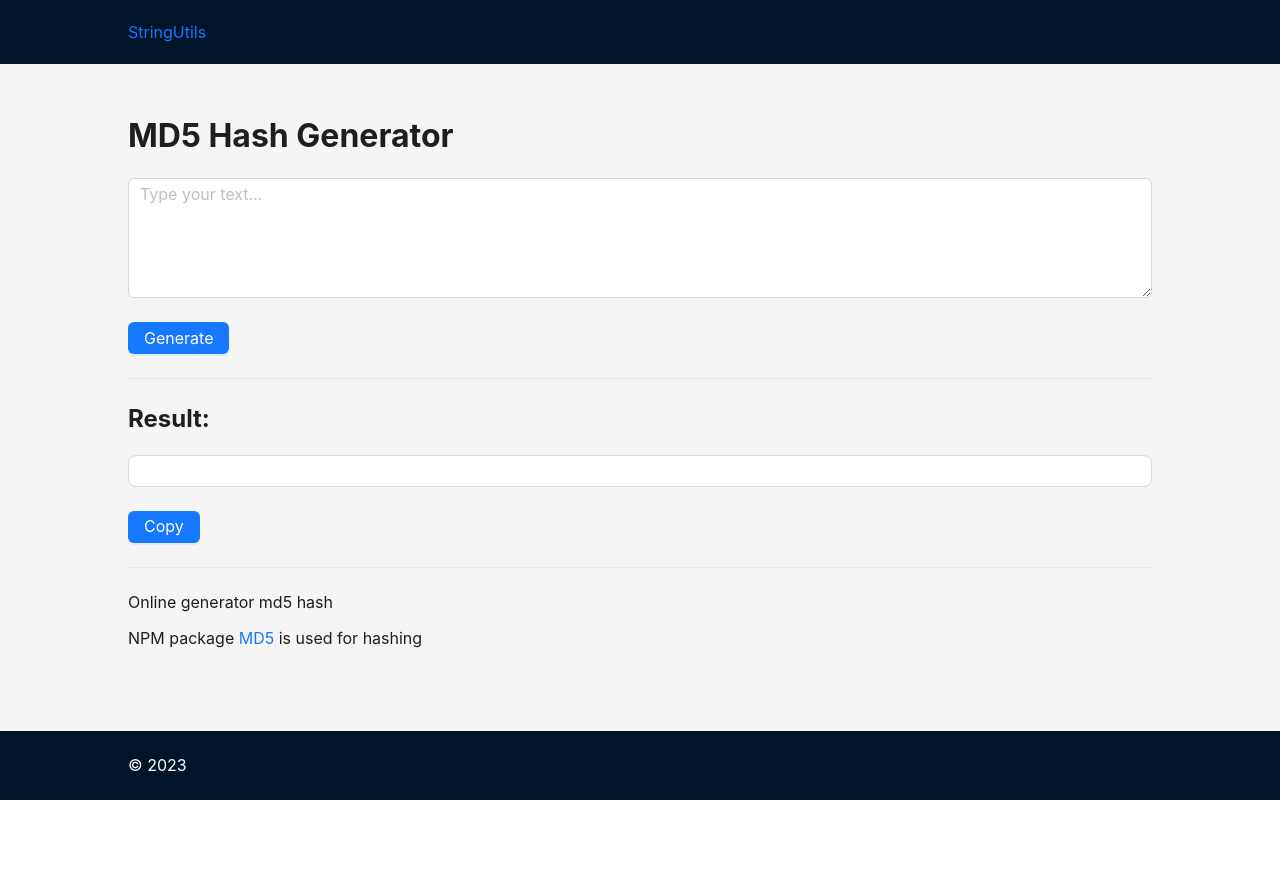
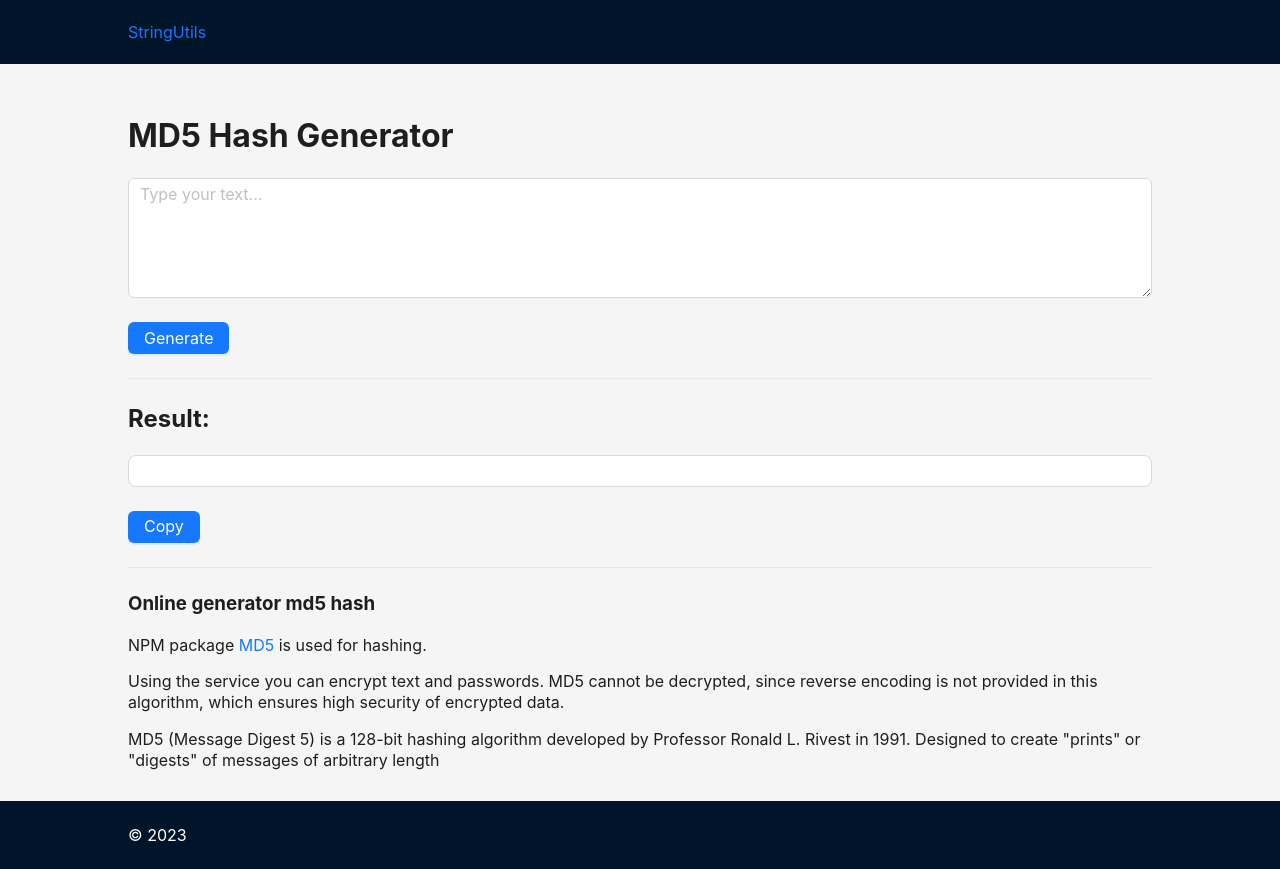
Before and after one commit to igorrybalko/StringUtils, a React (Vite) app: page /md5-generator in a window 1280 px wide. Before the commit the page ends 800 px from the top, so only its background shows below. Built offline with nearby package versions, Linux system fonts and the light colour scheme.

Commit message:
added txt

```diff
--- a/src/views/Base64DecodePage.tsx
+++ b/src/views/Base64DecodePage.tsx
@@ -34,8 +34,14 @@ export default function Base64DecodePage() {
   <div>
    <Helmet>
     <title>Base64 Decode Online</title>
-        <meta name="description" content="Decode a string from Base64 format online" />
-        <link rel="canonical" href={import.meta.env.VITE_SITE_URL + '/base64-decode'} />
+    <meta
+     name='description'
+     content='Decode a string from Base64 format online'
+    />
+    <link
+     rel='canonical'
+     href={import.meta.env.VITE_SITE_URL + '/base64-decode'}
+    />
    </Helmet>
    {contextHolder}
    <h1>Base64 Decode</h1>
@@ -65,6 +71,7 @@ export default function Base64DecodePage() {
    </Button>
    <Divider />
    <div>
+    <p>
      Decoding is done using the{' '}
      <a
       href='https://developer.mozilla.org/en-US/docs/Web/API/atob'
@@ -74,6 +81,8 @@ export default function Base64DecodePage() {
       atob()
      </a>{' '}
      function
+    </p>
+    <p>The service allows you to decode text (string) encoded in Base64</p>
    </div>
   </div>
  );
--- a/src/views/Base64EncodePage.tsx
+++ b/src/views/Base64EncodePage.tsx
@@ -58,7 +58,7 @@ export default function Base64EncodePage() {
       </Button>
       <Divider />
       <div>
-        <p>Encode a string to Base64 online</p>
+        <h3>Encode a string to Base64 online</h3>
         <p>
           Encoding is done using the{' '}
           <a
@@ -70,6 +70,7 @@ export default function Base64EncodePage() {
           </a>{' '}
           function
         </p>
+        <p>Base64 is a standard for encoding binary data using only 64 ASCII characters. The encoding uses Latin characters A-Z, a-z, numbers 0-9 (62 characters in total) and 2 additional characters</p>
       </div>
     </div>
   );
--- a/src/views/CaseConverterPage.tsx
+++ b/src/views/CaseConverterPage.tsx
@@ -91,7 +91,7 @@ export default function CaseConverterPage() {
         Copy
       </Button>
       <Divider />
-      <div></div>
+      <div>This service will be useful for copywriters, content managers, and programmers for converting text to upper or lower case. Conversion is performed without reloading the page in the browser using JavaScript</div>
     </div>
   );
 }
--- a/src/views/Md5GeneratorPage.tsx
+++ b/src/views/Md5GeneratorPage.tsx
@@ -27,8 +27,11 @@ export default function Md5GeneratorPage() {
   <div>
    <Helmet>
     <title>MD5 Hash Generator Online</title>
-        <meta name="description" content="Online tool for generate MD5 hash" />
-        <link rel="canonical" href={import.meta.env.VITE_SITE_URL + '/md5-generator'} />
+    <meta name='description' content='Online tool for generate MD5 hash' />
+    <link
+     rel='canonical'
+     href={import.meta.env.VITE_SITE_URL + '/md5-generator'}
+    />
    </Helmet>
    {contextHolder}
    <h1>MD5 Hash Generator</h1>
@@ -58,13 +61,23 @@ export default function Md5GeneratorPage() {
    </Button>
    <Divider />
    <div>
-        <p>Online generator md5 hash</p>
+    <h3>Online generator md5 hash</h3>
     <p>
      NPM package{' '}
      <a href='https://www.npmjs.com/package/md5' target='_blank'>
       MD5
      </a>{' '}
-          is used for hashing
+     is used for hashing.
+    </p>
+    <p>
+     Using the service you can encrypt text and passwords. MD5 cannot be
+     decrypted, since reverse encoding is not provided in this algorithm, which
+     ensures high security of encrypted data.
+    </p>
+    <p>
+     MD5 (Message Digest 5) is a 128-bit hashing algorithm developed by
+     Professor Ronald L. Rivest in 1991. Designed to create "prints" or
+     "digests" of messages of arbitrary length
     </p>
    </div>
   </div>
```
Lines whose indentation alone changed are shown as unchanged.
